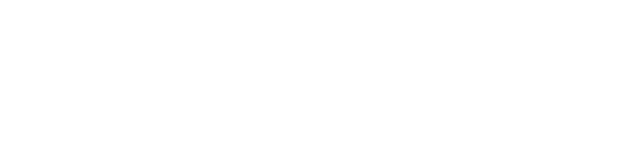
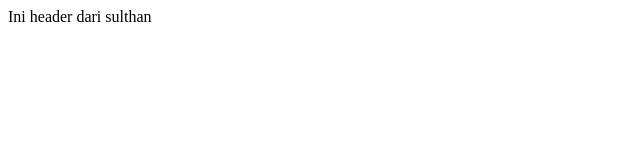
Before and after one commit to sulthanalihsan/bismillahGIt, a plain HTML site: page index.html in a window 1280 px wide. Shown: the whole page, without its empty margins (0-640 px from the left). Drawn offline with Linux system fonts and the light colour scheme.

Commit message:
header dari sulthan

```diff
--- a/index.html
+++ b/index.html
@@ -7,6 +7,6 @@
     <title>Document</title>
 </head>
 <body>
-
+    <header>Ini header dari sulthan</header>
 </body>
 </html>
```
